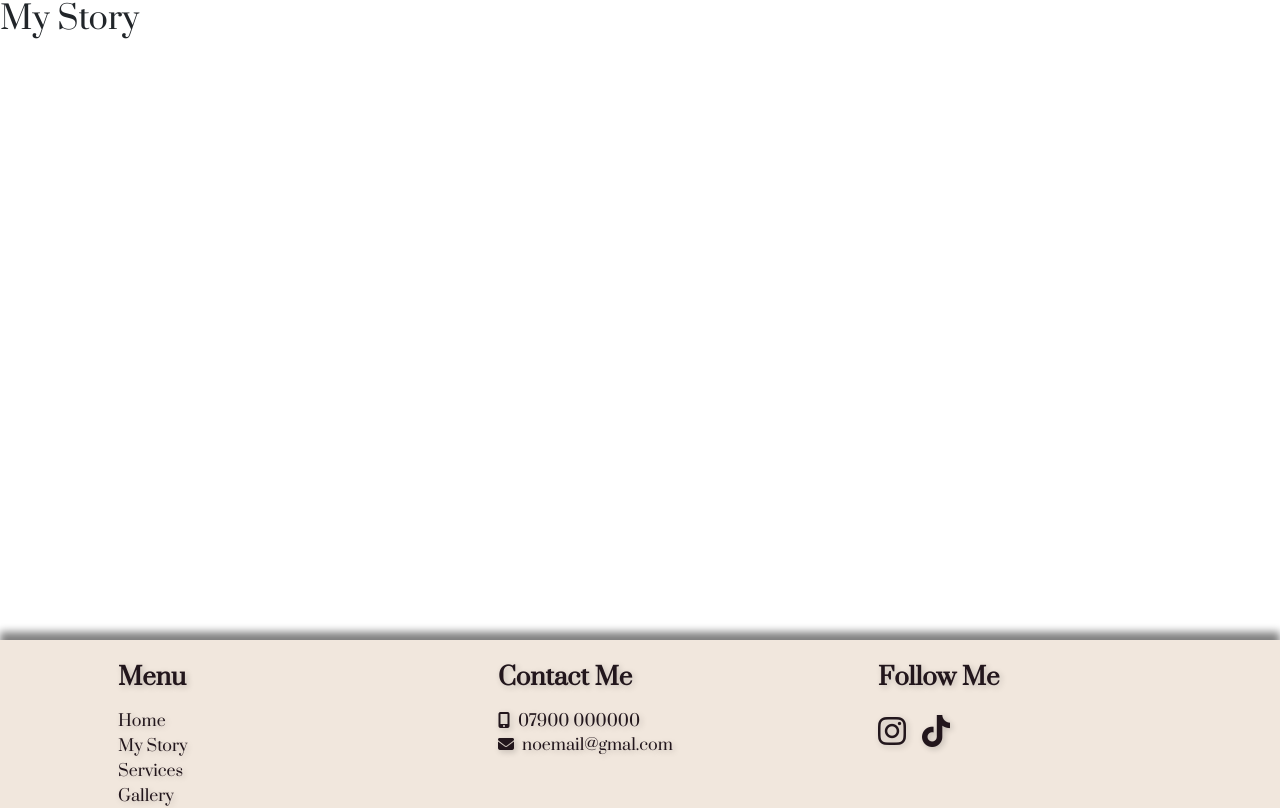
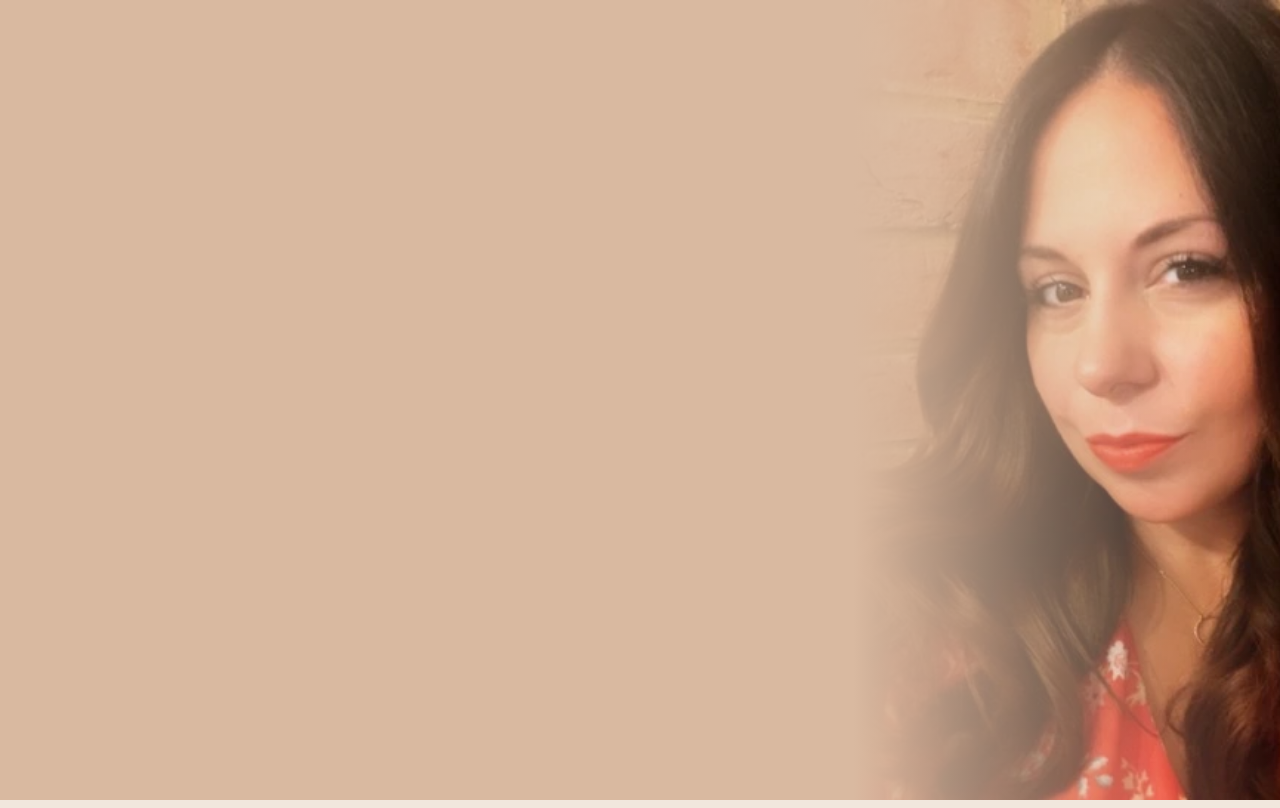
Before and after one commit to 2ndborn/karahair, a React (Create React App) app in the folder kara-app/: page /mystory in a window 1280 px wide. Shown: the top 808 px of the page. Built offline with nearby package versions, Linux system fonts and the light colour scheme; a web font is replaced by a local one.

Commit message:
Created the mystory component

```diff
--- a/kara-app/src/App.js
+++ b/kara-app/src/App.js
@@ -4,6 +4,7 @@ import NavBar from './components/NavBar';
 import { Route, Routes } from "react-router-dom";
 
 import HomePage from './pages/HomePage';
+import MyStoryPage from './pages/MyStoryPage';
 
 function App() {
   return (
@@ -12,7 +13,7 @@ function App() {
       <div className={styles.Main}> {/* Use div instead of Container */}
         <Routes>
           <Route exact path="/" element={<HomePage />} />
-          <Route exact path="/mystory" element={<h2>My Story</h2>} />
+          <Route exact path="/mystory" element={<MyStoryPage />} />
           <Route exact path="/contactme" element={<h2>Contact Me</h2>} />
         </Routes>
       </div>
--- /dev/null
+++ b/kara-app/src/pages/MyStoryPage.js
@@ -0,0 +1,18 @@
+import React from 'react'
+import kara from '../assets/karapic.webp'
+import styles from '../styles/MyStory.module.css'
+
+const MyStoryPage = () => {
+  return (
+    <div className={styles.tcontainer}>
+        <img
+          src={kara}
+          alt='owner'
+          className={styles.heroImage}
+        />
+        <div className={styles.gradientBg}></div>
+    </div>
+  )
+}
+
+export default MyStoryPage
--- /dev/null
+++ b/kara-app/src/styles/MyStory.module.css
@@ -0,0 +1,21 @@
+.tcontainer {
+    display: flex;
+    justify-content: end;
+}
+
+.heroImage {
+    position: absolute;
+    height: 100vh;
+    width: 33.3333%;
+    display: flex;
+    justify-content: end;
+    object-fit: cover;
+}
+
+.gradientBg {
+    display: flex;
+    width: 100%;
+    height: 100vh;
+    background-image: linear-gradient(to right, #d9b9a0 66.6666%, transparent);
+    z-index: 1;
+}
```
Also changed, not shown: kara-app/src/assets/karapic.webp (added), kara-app/src/assets/peach.jpg (deleted).
